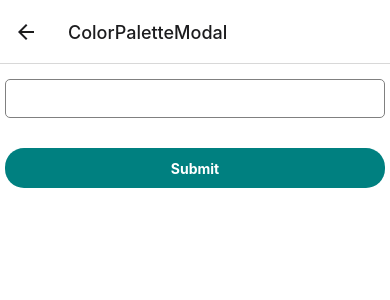
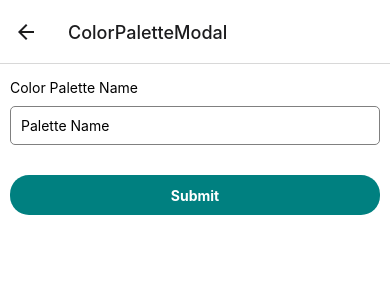
Before and after one commit to joncoe/JoncoeReactNativeProject, a React Native app: screen /ColorPaletteModal in a window 390 px wide. Shown: the top 300 px of the page. Built offline with nearby package versions, Linux system fonts and the light colour scheme; no server answers.

Commit message:
Add Submit handler

```diff
--- a/screens/ColorPaletteModal.js
+++ b/screens/ColorPaletteModal.js
@@ -1,25 +1,35 @@
-import React, { useState } from 'react';
+import React, { useState, useCallback } from 'react';
 import {
   View,
   Text,
   TextInput,
   StyleSheet,
   TouchableOpacity,
+  Alert,
 } from 'react-native';
 
 const ColorPaletteModal = () => {
   const [name, setName] = useState('');
-  const onChangeText = e => {
-    console.log(e);
-  };
+
+  const handleSubmit = useCallback(
+    e => {
+      if (!name) {
+        Alert.alert('❣️ Please enter a Palette Name');
+      }
+    },
+    [name],
+  );
+
   return (
     <View style={styles.container}>
+      <Text style={styles.name}>Color Palette Name</Text>
       <TextInput
         style={styles.input}
         value={name}
         onChangeText={text => setName(text)}
+        placeholder="Palette Name"
       />
-      <TouchableOpacity style={styles.button}>
+      <TouchableOpacity style={styles.button} onPress={handleSubmit}>
         <Text style={styles.buttonText}>Submit</Text>
       </TouchableOpacity>
     </View>
@@ -35,7 +45,7 @@ const styles = StyleSheet.create({
     borderRadius: 5,
   },
   container: {
-    padding: 5,
+    padding: 10,
     paddingTop: 15,
     backgroundColor: 'white',
     flex: 1,
@@ -52,6 +62,9 @@ const styles = StyleSheet.create({
     color: 'white',
     fontWeight: 'bold',
   },
+  name: {
+    marginBottom: 10,
+  },
 });
 
 export default ColorPaletteModal;
```
